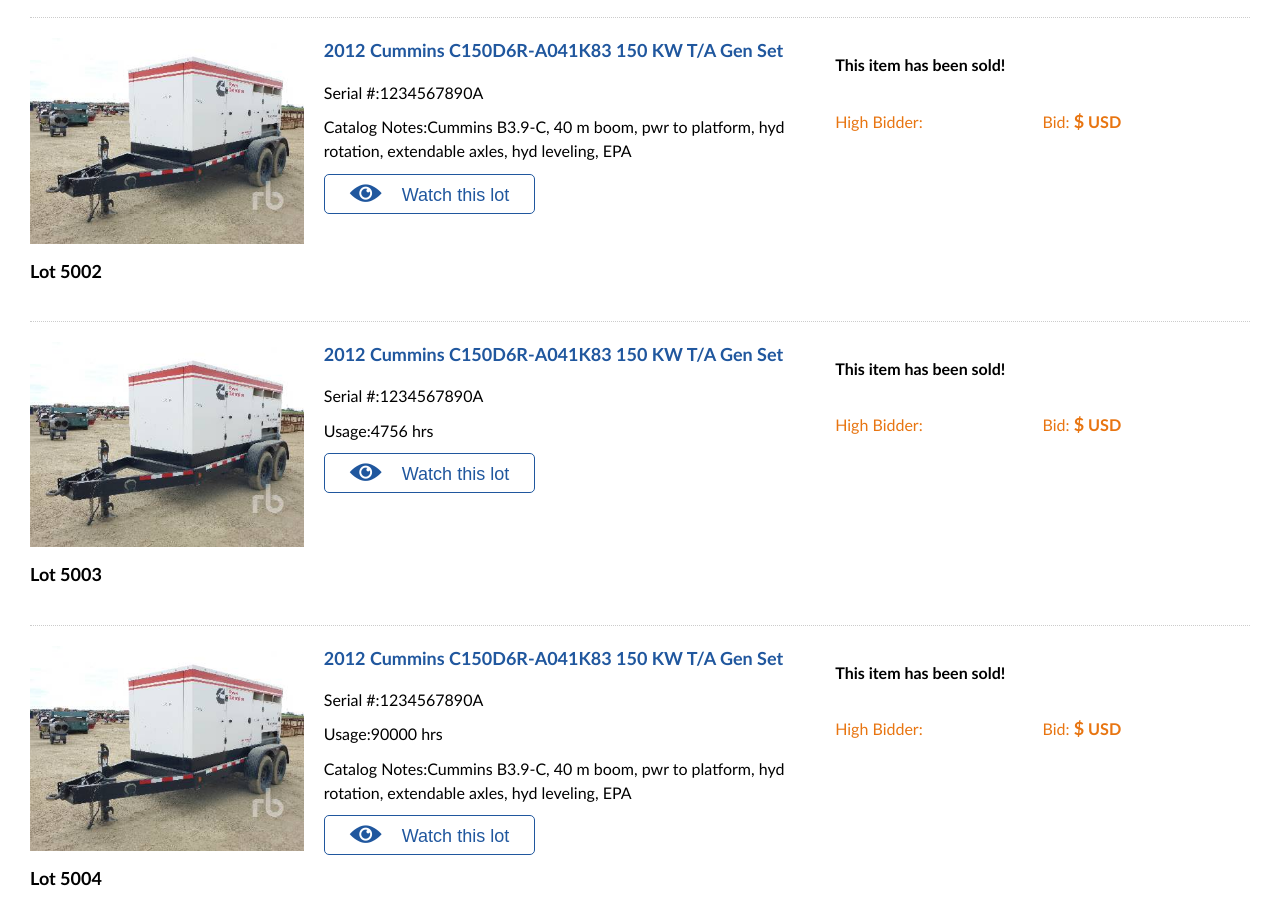
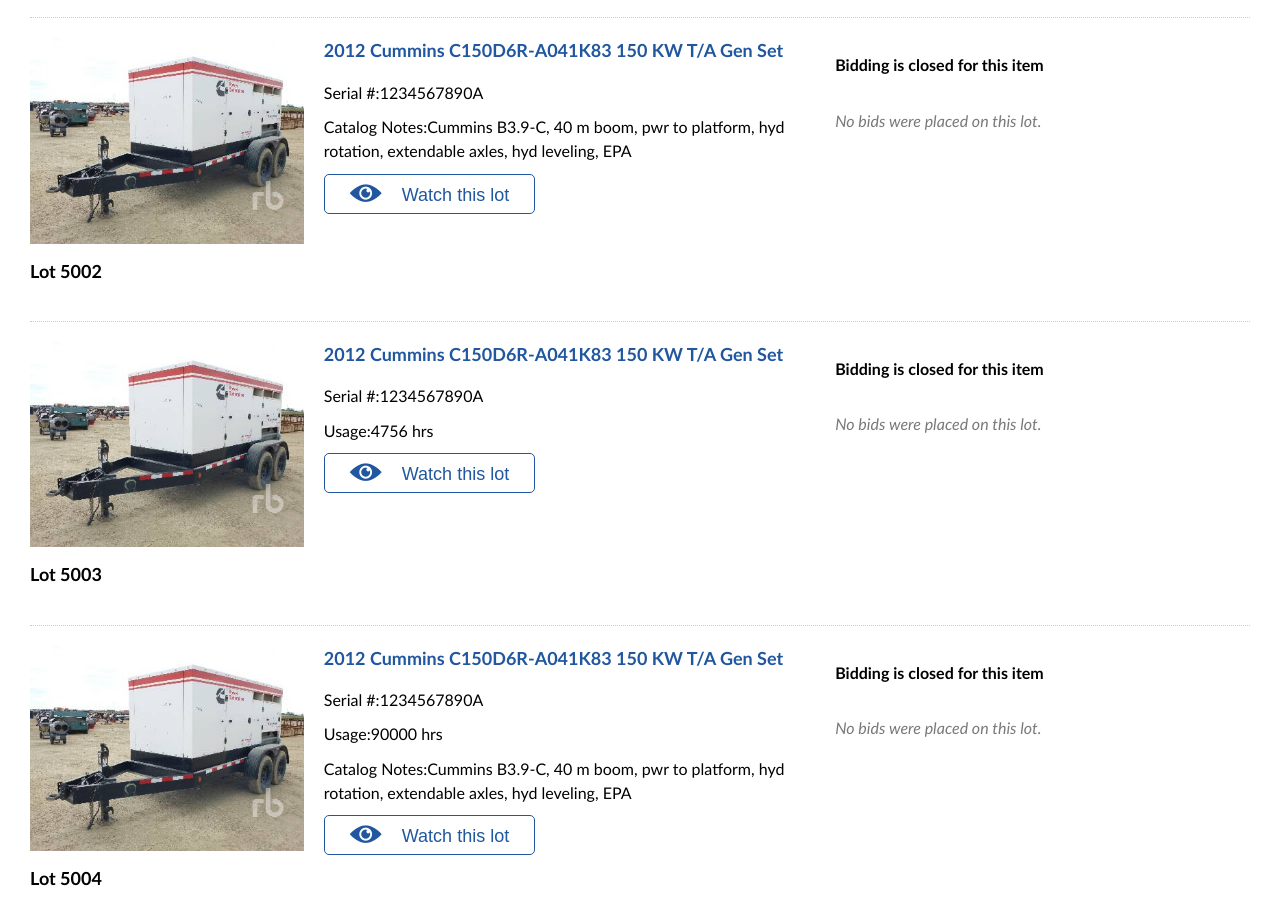
Before and after one commit to liamlevesque/TAL-Phases-P1, a website: page index.html in a window 1280 px wide. Shown: the part 827-1738 px from the top of the page. Drawn offline with Linux system fonts and the light colour scheme; files whose address does not match are found by name.

Commit message:
fixing messaging on the bid area

```diff
--- a/assets/scss/_font.scss
+++ b/assets/scss/_font.scss
@@ -13,6 +13,11 @@
 
   .t-bold{
     font-weight: 700;
+  }
+
+  .t-faint{
+    font-style: italic;
+    color: palette(grey,4);
   }
 
 $fontsizes: (
--- a/index.html
+++ b/index.html
@@ -202,7 +202,8 @@
 
                         <div v-if="lot.status === 'sold'">
                             <div class="o-message__success" v-if="userIsHighBidder(lot.bids)">You won this item!</div> <!-- IF YOU WERE OUTBID -->
-                            <h3 class="h-mt-100">This item has been sold!</h3><!-- IF ITEM SOLD -->
+                            <h3 class="h-mt-100" v-if="lot.bids.length > 0">This item has been sold!</h3><!-- IF ITEM SOLD -->
+                            <h3 class="h-mt-100" v-else>Bidding is closed for this item</h3>
                         </div>
                         <div v-else>
                             <div class="o-message__warning" v-if="userWasOutbid(lot.bids)">You have been outbid</div> <!-- IF YOU WERE OUTBID -->
@@ -210,7 +211,7 @@
                         </div>
 
                         <div class="c-lot--bid-and-closing">
-                            <div class="c-lot--highBid g-wrapper" v-bind:class="{'s-high-bidder': userIsHighBidder(lot.bids)}">
+                            <div class="c-lot--highBid g-wrapper" v-if="lot.bids.length > 0" v-bind:class="{'s-high-bidder': userIsHighBidder(lot.bids)}">
                                 <div class="g-cell">
                                     <label for="" class="t-field-label">High Bidder:</label>
                                     <span class="t-h3 t-bold">{{ !lot.bids[0]? '' : lot.bids[0].bidder === bidder.number ? 'You!' : lot.bids[0].bidder }}</span>
@@ -220,7 +221,9 @@
                                     <span class="t-h3 t-bold CCY">{{ lot.bids[0]? lot.bids[0].bid : '' }}</span>
                                 </div>
                             </div>
-
+                            <div v-else class="t-faint">
+                                No bids <span v-if="lot.status === 'sold'">were</span><span v-else>have been</span> placed on this lot.
+                            </div>
                             <div class="c-lot--closing g-wrapper" v-if="lot.status != 'sold'">
                                 <div class="g-cell">
                                     <label for="" class="t-field-label">Bidding Closes:</label>
```
Also changed, not shown: choice-groups.html (+6 -3 lines), lot-details.html (+6 -3 lines), my-selections.html (+6 -3 lines), purchases.html (+6 -3 lines), assets/css/style.css, 1 other file.
